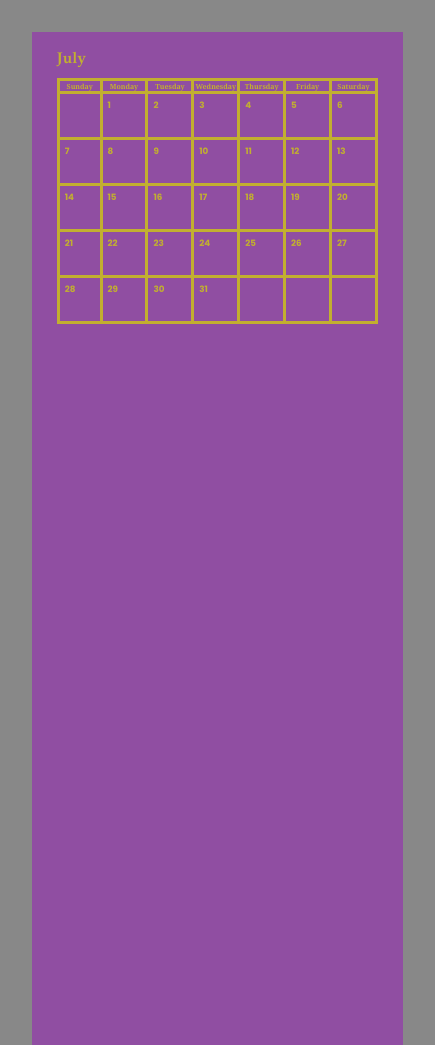
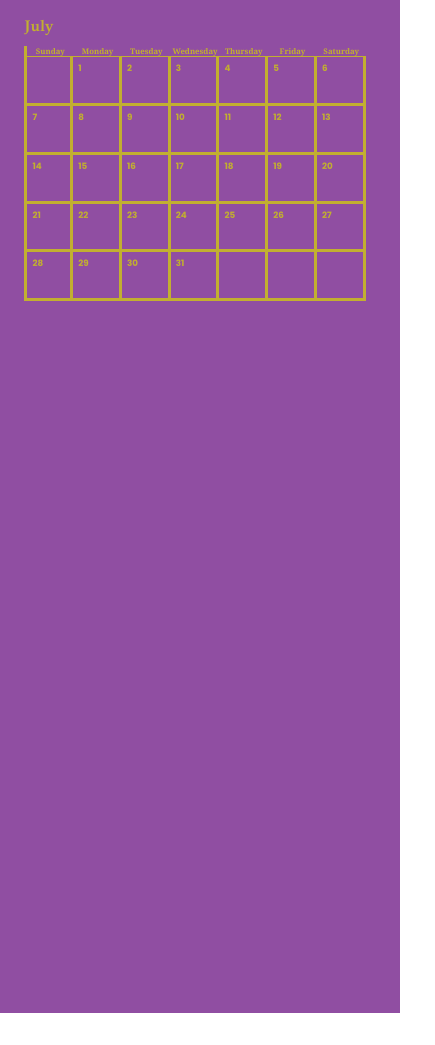
Before and after one commit to dmitrifedoruk/vite-calendar, a website built with Vite: page test.html in a window 390 px wide. Shown: the whole page, 435 px wide, since content can reach past the window. After the commit the page ends 1013 px from the top, so only its background shows below. Built offline with nearby package versions, Linux system fonts and the light colour scheme; a web font is replaced by a local one.

Commit message:
adjusted borders and font sizes

```diff
--- a/style.css
+++ b/style.css
@@ -4,11 +4,11 @@
 
 :root {
 
-  --grid-division-big: 12;
-  --grid-division-small: 8.5;
+  --grid-division-big: 11;
+  --grid-division-small: 8;
 
   --border-width-big: 5px;
-  --border-width-small: 10px;
+  --border-width-small: 1px;
 
   font-family: Inter, system-ui, Avenir, Helvetica, Arial, sans-serif;
   /*line-height: 1.5;*/
@@ -37,8 +37,8 @@
 
 body {
   margin: 0;
-  display: flex;
-  place-items: center;
+  /*display: flex;*/
+  /*place-items: center;*/
   /*min-width: 320px;*/
   /*min-height: 100vh;*/
   color: #c2af30;
@@ -53,7 +53,7 @@
   width: 100vw;
   /*max-width: 1280px;*/
   /*margin: 0 auto;*/
-  padding: 2rem;
+  /*padding: 2rem;*/
   text-align: center;
   display: grid;
   justify-content: center;
@@ -64,7 +64,7 @@
   display: grid;
   grid-auto-rows: min-content;
   justify-content: center;
-  width: 80vw;
+  width: 75vw;
   /*background-color: #646cff;*/
   background-color: rgb(144, 78, 162);
   padding: 20px 20px 40px;
@@ -89,16 +89,16 @@
 }
 
 .weekday:first-child {
-  border-left: solid;
+  /*border-left: solid;*/
 }
 
 .weekday {
   border-width: var(--border-width-big);
-  border-top: solid;
-  border-right: solid;
+  /*border-top: solid;*/
+  /*border-right: solid;*/
   border-bottom: solid;
   font-family: "Bona Nova SC", Georgia, serif;
-  font-size: 1vw;
+  font-size: 1.25vw;
   font-weight: bold;
 }
 
@@ -138,10 +138,10 @@
 
 
   #app {
-    width: 95vw;
+    width: 100vw;
     /*max-width: 1280px;*/
     margin: 0 auto;
-    padding: 2rem;
+    /*padding: 2rem;*/
     text-align: center;
     display: grid;
     justify-content: center;
@@ -154,7 +154,7 @@
   #wrapper {
     display: grid;
     justify-content: center;
-    width: 90vw;
+    width: 100vw;
     /*background-color: #646cff;*/
     background-color: rgb(144, 78, 162);
     padding: 10px 10px 20px;
@@ -185,11 +185,8 @@
 
   .weekday {
     border-width: var(--border-width-small);
-    border-top: solid;
-    border-right: solid;
-    border-bottom: solid;
     font-family: "Bona Nova SC", Georgia, serif;
-    font-size: 1.8vw;
+    font-size: 2vw;
     font-weight: bold;
     /*padding: 5px;*/
   }
--- a/test.html
+++ b/test.html
@@ -2,6 +2,7 @@
 <html lang="en">
 <head>
     <meta charset="UTF-8">
+    <meta name="viewport" content="width=device-width, initial-scale=1.0" />
     <title>Title</title>
     <link rel="stylesheet" href="style.css">
 </head>
```
